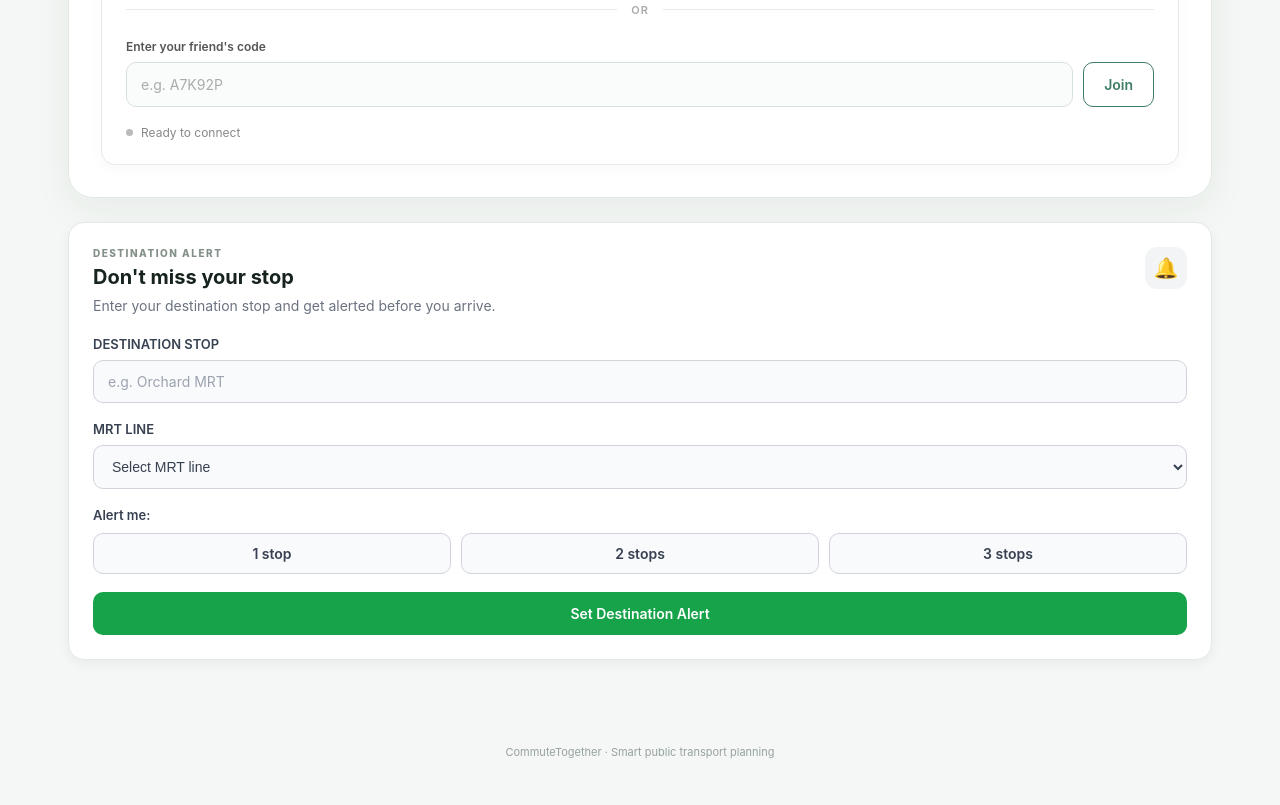
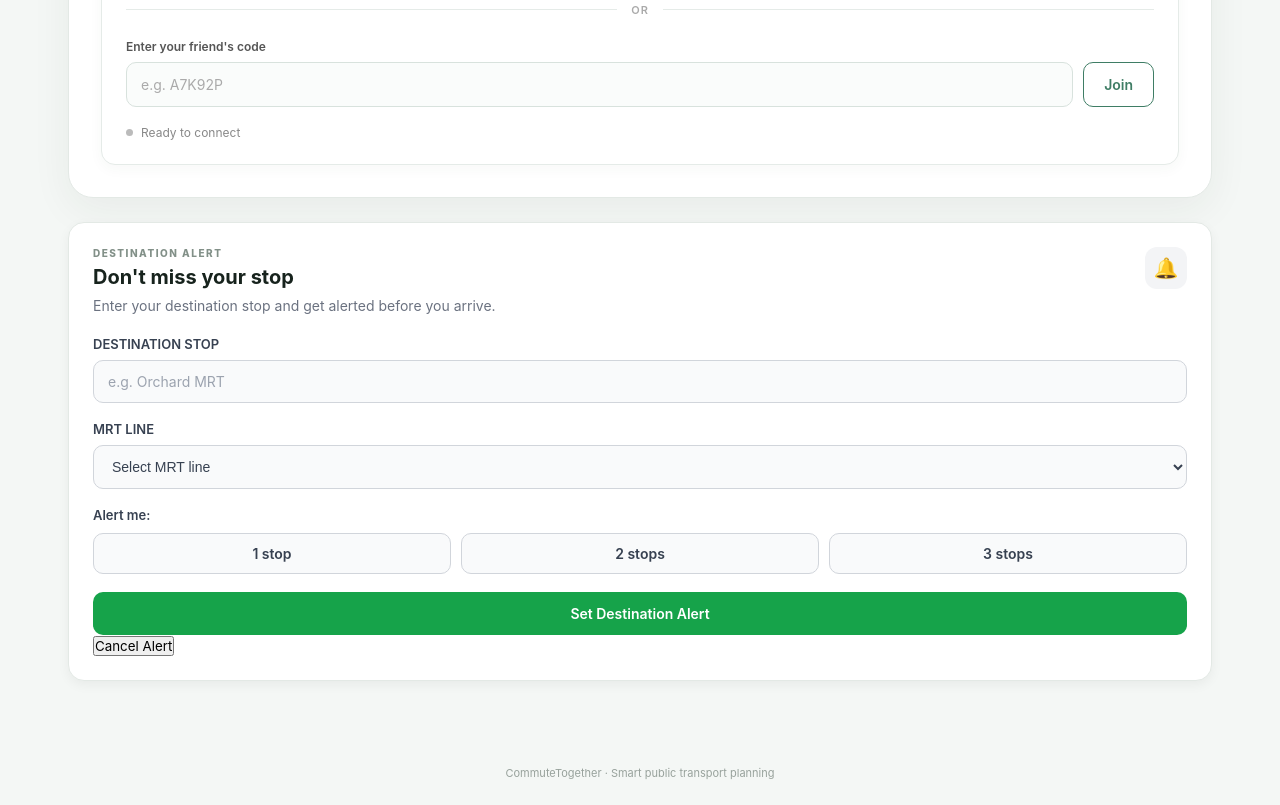
Before and after one commit to Yextric/smart-commuter, a website: page index.html in a window 1280 px wide. Shown: the part 1152-1957 px from the top of the page. Before the commit the page ends 1936 px from the top, so only its background shows below. Drawn offline with nearby package versions, Linux system fonts and the light colour scheme; no server answers.

Commit message:
Update index.html

```diff
--- a/index.html
+++ b/index.html
@@ -1030,6 +1030,14 @@
         Set Destination Alert
     </button>
 
+    <button
+    id="cancelDestinationAlarmBtn"
+    class="cancel-alarm-btn"
+    type="button"
+>
+    Cancel Alert
+</button>
+
 
     <!-- STATUS -->
 
```
